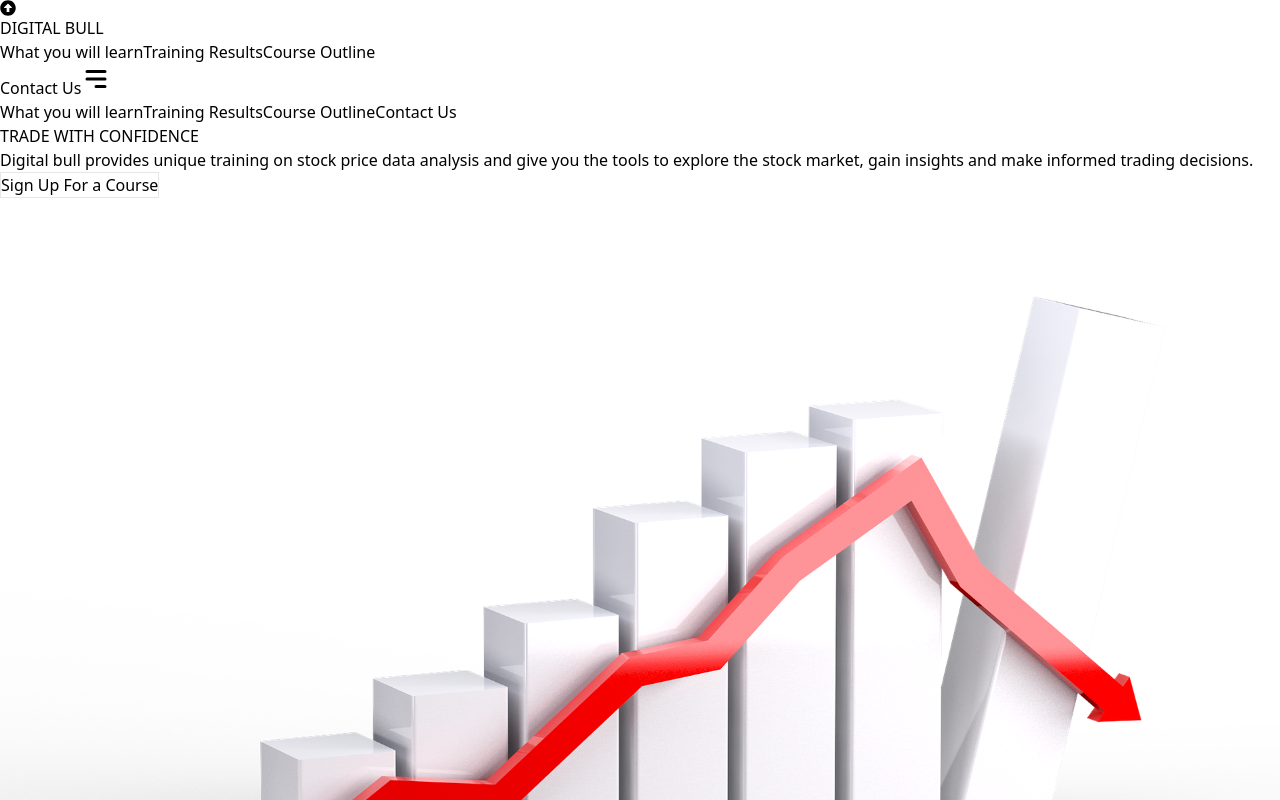
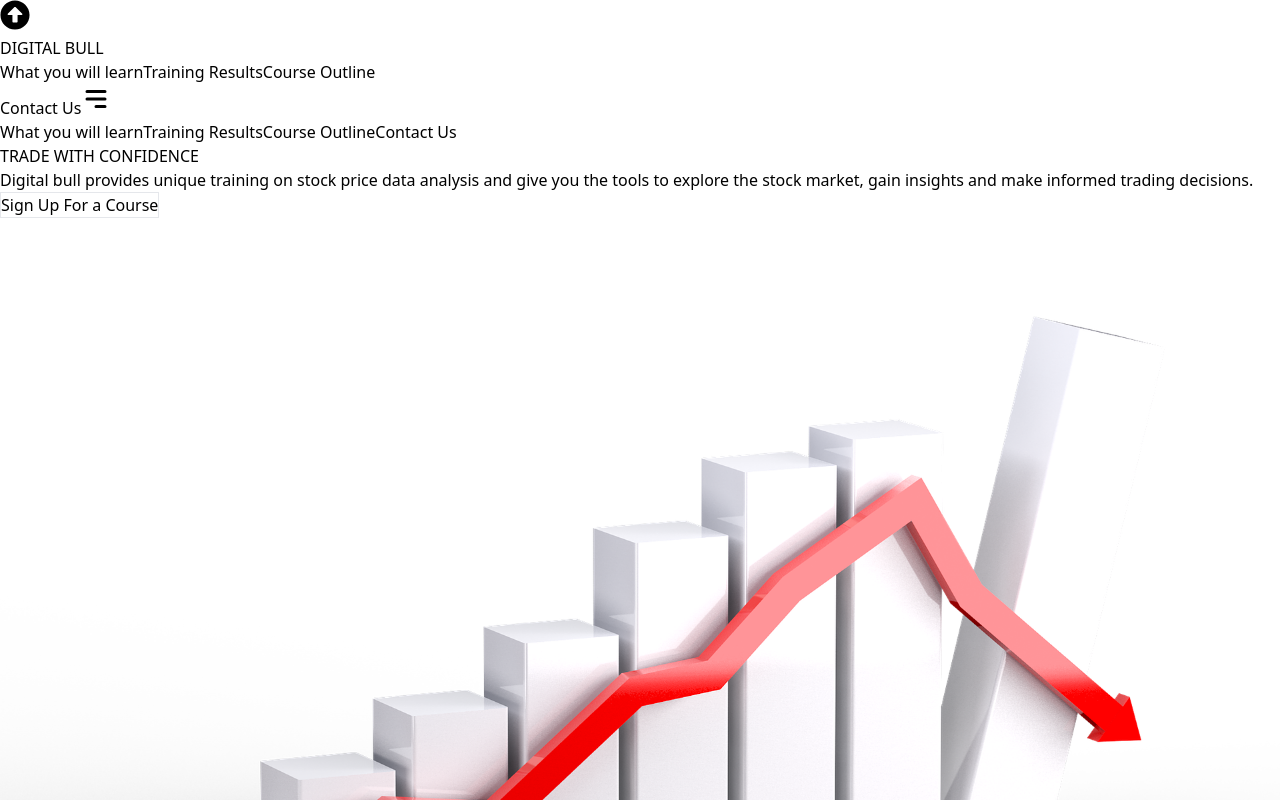
Before and after one commit to Shekinah007/digitalbull, a React (Vite) app: page / in a window 1280 px wide. Shown: the top 800 px of the page. Built offline with nearby package versions, Linux system fonts and the light colour scheme.

Commit message:
Update to-top button

```diff
--- a/src/App.jsx
+++ b/src/App.jsx
@@ -49,9 +49,11 @@ function App() {
 
   return (
     <div className="bg-black min-h-screen mt-[60px] w-full text-black">
-      <a href="#top" className={`bg-red-400 fixed bottom-[60px] right-[100px]`}>
-        <FaArrowAltCircleUp />
-      </a>
+      <button onClick={()=> {
+        window.scrollTo(0,0 )
+      }} className={`fixed bottom-[60px] right-[100px]`}>
+        <FaArrowAltCircleUp size="30px"/>
+      </button>
       <Navbar handleSideBar={handleSideBar} sideBar={sideBar} />
       <Sidebar sideBar={sideBar} />
       <div id="top" className="p-3 md:p-0   bg-gradient-to-b from-white to-gray-300 text-black min-h-[calc(100vh-60px)]  flex flex-col md:flex-row items-center justify-center gap-5 md:gap-20">
@@ -60,7 +62,7 @@ function App() {
           <p> Digital bull provides unique training on stock price data analysis and give you the tools to explore the
             stock market, gain insights and make informed trading decisions.
           </p>
-          <button class="text-white sign-btn self-start bg-red-500 font-semibold p-2 rounded-md">Sign Up For a Course</button>
+          <button className="text-white sign-btn self-start bg-red-500 font-semibold p-2 rounded-md">Sign Up For a Course</button>
         </div>
         <img src={graphImg} alt="graph image" className="w-[500px] " />
       </div>
```
